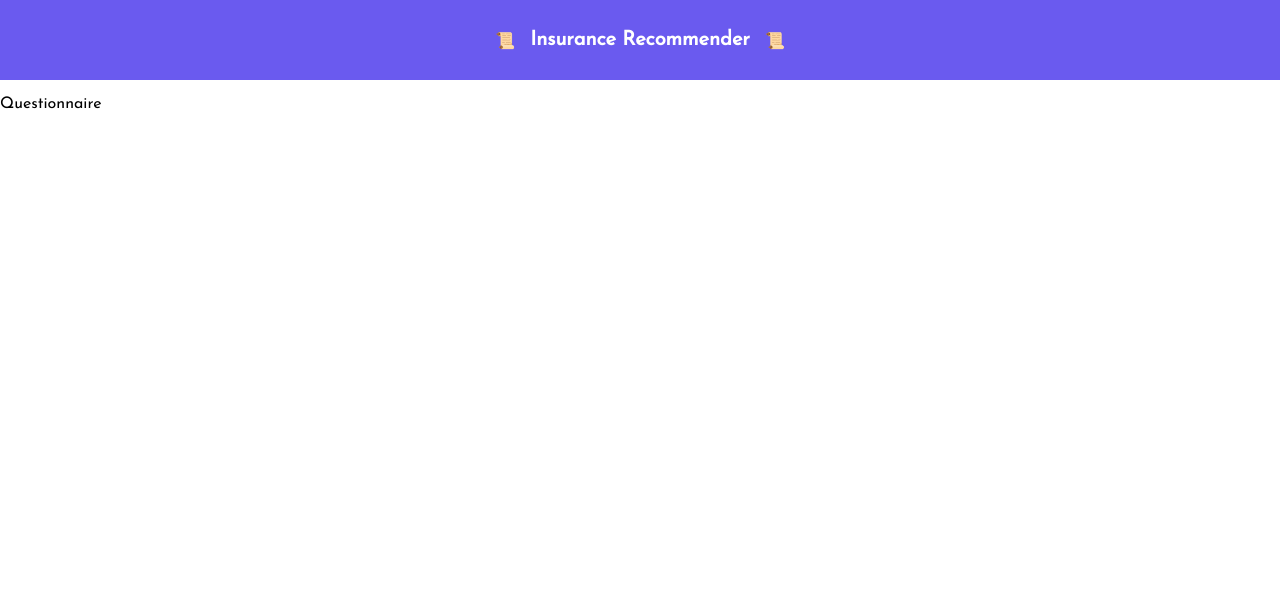
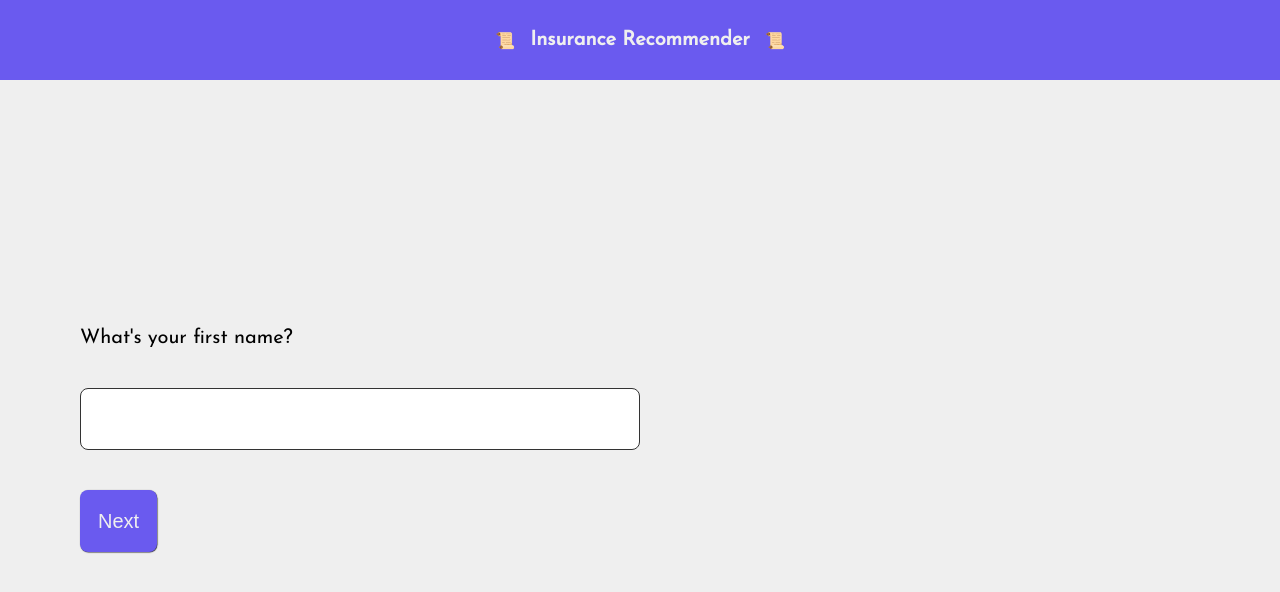
Before and after one commit to abdo/insurance-recommender, a React (Create React App) app: page / in a window 1280 px wide. Shown: the top 592 px of the page. Built offline with nearby package versions, Linux system fonts and the light colour scheme.

Commit message:
Add styles for main global elements

```diff
--- a/src/components/header/styles.scss
+++ b/src/components/header/styles.scss
@@ -1,8 +1,8 @@
 @import '../../styles/vars';
 
 .header {
-  background-color: $base-color;
-  height: 10vh;
+  background-color: $main-color;
+  height: $header-height;
   display: flex;
   align-items: center;
   justify-content: center;
@@ -10,7 +10,7 @@
   p {
     margin-right: 15px;
     margin-left: 15px;
-    font-size: 20px;
+    font-size: $main-font-size;
     color: $white-color;
     cursor: pointer;
     user-select: none;
--- a/src/constants/mainQuestions.js
+++ b/src/constants/mainQuestions.js
@@ -3,16 +3,19 @@ import occupationStates from './occupationStates';
 const mainQuestions = [
   {
     key: 'firstName',
+    label: 'First Name',
     text: "What's your first name?",
     type: 'text',
   },
   {
     key: 'address',
+    label: 'Address',
     text: "What's your address?",
     type: 'text',
   },
   {
     key: 'occupation',
+    label: 'Occupation',
     text: "What's your occupation?",
     type: 'radio',
     options: occupationStates,
@@ -20,6 +23,7 @@ const mainQuestions = [
   },
   {
     key: 'childrenPossession',
+    label: 'Children',
     text: 'Do you have any children?',
     type: 'radio',
     options: [
@@ -29,12 +33,14 @@ const mainQuestions = [
   },
   {
     key: 'childrenNumber',
+    label: 'Number of children',
     text: 'How many children do you have?',
     type: 'number',
     dependencies: ['childrenPossession'],
   },
   {
     key: 'email',
+    label: 'Email',
     text: "What's your email?",
     type: 'number',
     validation: 'email',
--- a/src/pages/questionnaire/index.js
+++ b/src/pages/questionnaire/index.js
@@ -1,7 +1,16 @@
 import React from 'react';
 
+import '../../styles/_global.scss';
+import './styles.scss';
+
 const Questionnaire = () => {
-  return <p>Questionnaire</p>;
+  return (
+    <div className='pageContainer'>
+      <p className='questionText'>What's your first name?</p>
+      <input className='mainTextInput' />
+      <button className='mainButton'>Next</button>
+    </div>
+  );
 };
 
 export default Questionnaire;
--- /dev/null
+++ b/src/pages/questionnaire/styles.scss
@@ -0,0 +1,5 @@
+@import '../../styles/vars';
+
+.questionText {
+  font-size: $main-font-size;
+}
--- a/src/styles.scss
+++ b/src/styles.scss
@@ -1,3 +1,7 @@
+* {
+  box-sizing: border-box;
+}
+
 body {
   margin: 0;
   font-family: 'Josefin Sans', -apple-system, BlinkMacSystemFont, 'Segoe UI',
--- /dev/null
+++ b/src/styles/_global.scss
@@ -0,0 +1,46 @@
+@import './vars';
+
+.pageContainer {
+  padding: 20px 80px;
+  background-color: $white-color;
+  min-height: 90vh;
+  display: flex;
+  align-items: flex-start;
+  justify-content: center;
+  flex-direction: column;
+}
+
+.mainTextInput {
+  height: 62px;
+  width: 50%;
+  padding: 5px 15px;
+  margin: 20px 0;
+  outline: none;
+  border-radius: 8px;
+  border: 1px solid $gray-color;
+  font-size: $main-font-size;
+}
+
+.mainButton {
+  height: 62px;
+  padding: 5px 18px;
+  margin: 20px 0;
+  outline: none;
+  border: none;
+  border-radius: 8px;
+  cursor: pointer;
+  font-size: $main-font-size;
+  color: $white-color;
+  transition: all 0.3s;
+  box-shadow: 0.5px 0.5px 1px $gray-color;
+  background-color: $main-color;
+
+  &:hover {
+    box-shadow: 5px 10px 10px $gray-color;
+  }
+
+  &:active {
+    box-shadow: 0 2px 10px $gray-color;
+    transform: translateY(4px);
+  }
+}
--- a/src/styles/_vars.scss
+++ b/src/styles/_vars.scss
@@ -1,2 +1,7 @@
-$base-color: #6a5aef;
-$white-color: #fff;
+$main-color: #6a5aef;
+$white-color: #efefef;
+$gray-color: #333;
+
+$header-height: 10vh;
+
+$main-font-size: 20px;
```
